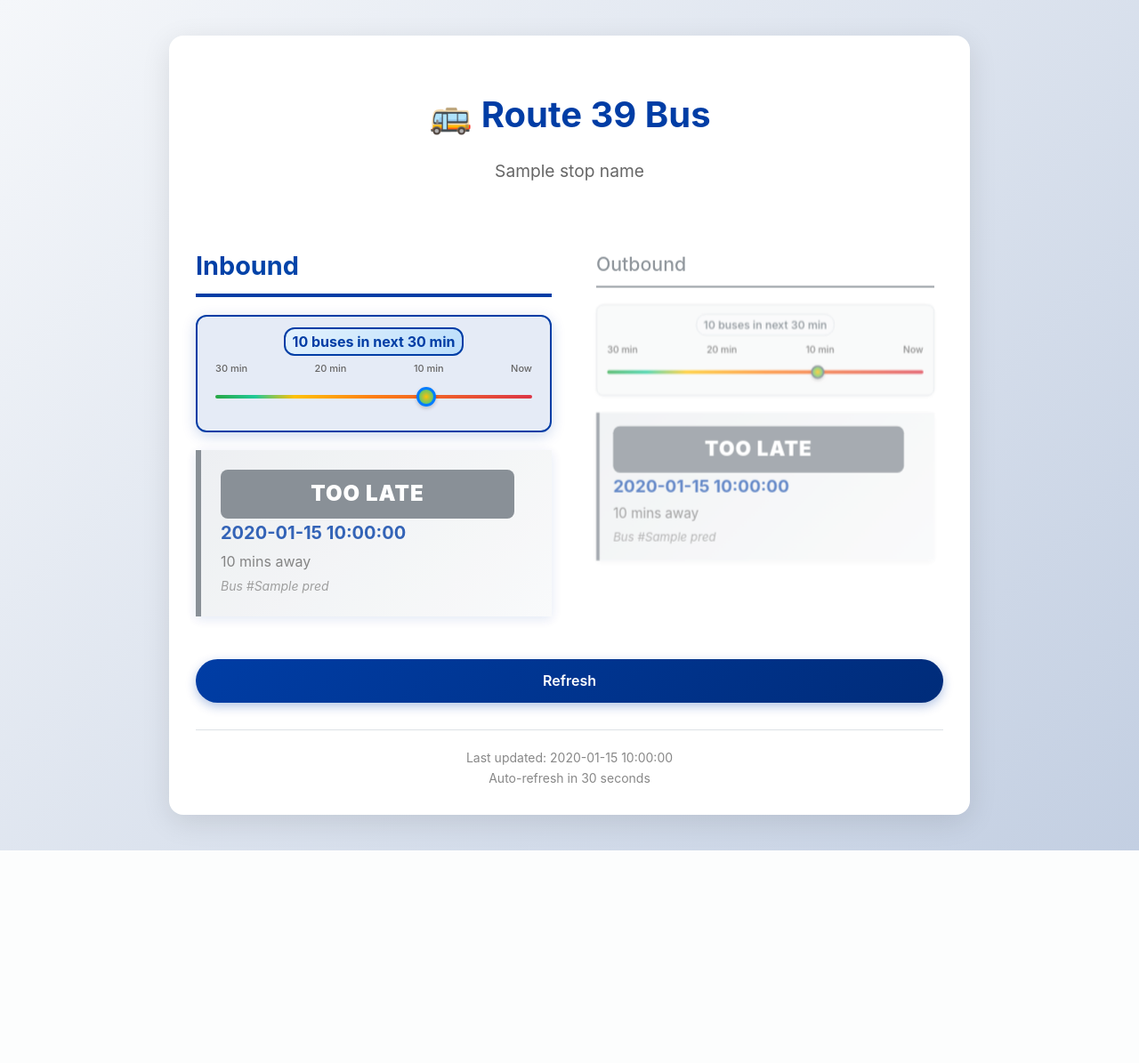
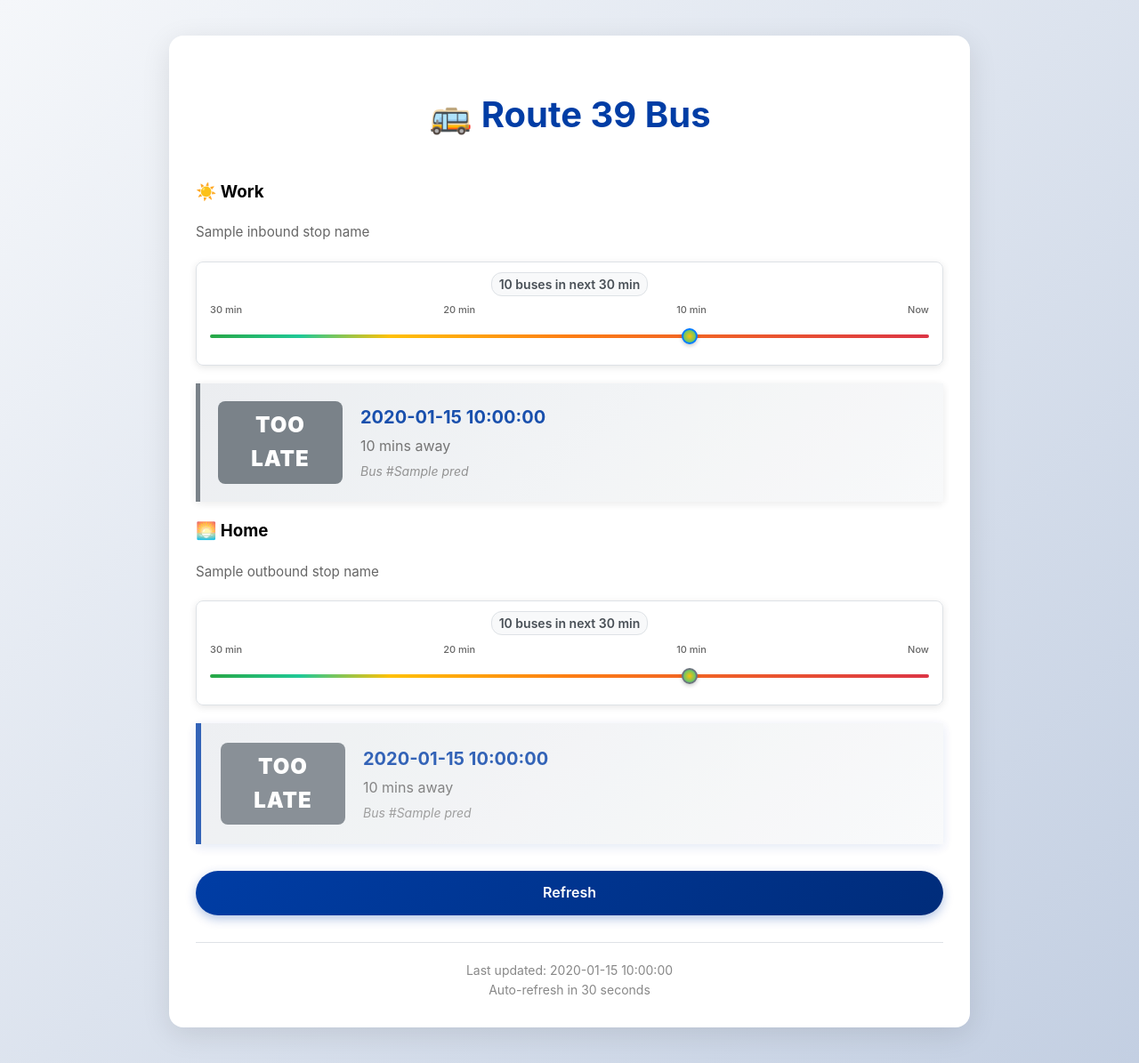
Before and after one commit to cohoga/bus-tracker, a Flask app: template templates/index.html in a window 1280 px wide. Shown: the whole page at 89% size. Before the commit the page ends 956 px from the top, so only its background shows below. Run offline with Flask 3, Linux system fonts and the light colour scheme; the template is opened without the code that fills it: most values are stand-ins (such as "Sample title", 1, 10 or a date in 2020).

Commit message:
Update UI labels and styling for inbound/outbound consistency with icons

```diff
--- a/app.py
+++ b/app.py
@@ -31,34 +31,57 @@
         headers['X-API-Key'] = MBTA_API_KEY
     return headers
 
-def find_stop_ids_by_name(stop_name="Bynner"):
-    """Find the stop IDs for Bynner Street on route 39 for both directions"""
+def find_stop_ids_by_name():
+    """Find the stop IDs for Bynner Street (inbound) and 677 Huntington Ave (outbound) on route 39"""
     stops = {'inbound': {'id': None, 'name': None}, 'outbound': {'id': None, 'name': None}}
 
-    for direction_id in ['0', '1']:  # 0=outbound, 1=inbound
-        try:
-            url = f"{MBTA_API_BASE}/stops"
-            params = {
-                'filter[route]': ROUTE_39_ID,
-                'filter[direction_id]': direction_id,
-            }
+    # Inbound: Bynner Street (direction_id=1)
+    try:
+        url = f"{MBTA_API_BASE}/stops"
+        params = {
+            'filter[route]': ROUTE_39_ID,
+            'filter[direction_id]': '1',  # Inbound
+        }
 
-            response = requests.get(url, params=params, headers=get_mbta_headers())
-            response.raise_for_status()
+        response = requests.get(url, params=params, headers=get_mbta_headers())
+        response.raise_for_status()
 
-            data = response.json()
+        data = response.json()
 
-            # Look for Bynner Street in the stops
-            for stop in data.get('data', []):
-                stop_name_api = stop['attributes']['name']
-                if 'Bynner' in stop_name_api:
-                    direction_key = 'outbound' if direction_id == '0' else 'inbound'
-                    stops[direction_key]['id'] = stop['id']
-                    stops[direction_key]['name'] = stop_name_api
-                    break
+        # Look for Bynner Street in the inbound stops
+        for stop in data.get('data', []):
+            stop_name_api = stop['attributes']['name']
+            if 'Bynner' in stop_name_api:
+                stops['inbound']['id'] = stop['id']
+                stops['inbound']['name'] = stop_name_api
+                break
 
-        except requests.RequestException as e:
-            print(f"Error finding {direction_key} stop: {e}")
+    except requests.RequestException as e:
+        print(f"Error finding inbound stop: {e}")
+
+    # Outbound: 677 Huntington Ave (direction_id=0)
+    try:
+        url = f"{MBTA_API_BASE}/stops"
+        params = {
+            'filter[route]': ROUTE_39_ID,
+            'filter[direction_id]': '0',  # Outbound
+        }
+
+        response = requests.get(url, params=params, headers=get_mbta_headers())
+        response.raise_for_status()
+
+        data = response.json()
+
+        # Look for Huntington Ave in the outbound stops
+        for stop in data.get('data', []):
+            stop_name_api = stop['attributes']['name']
+            if '677' in stop_name_api:
+                stops['outbound']['id'] = stop['id']
+                stops['outbound']['name'] = stop_name_api
+                break
+
+    except requests.RequestException as e:
+        print(f"Error finding outbound stop: {e}")
 
     return stops
 
@@ -164,7 +187,7 @@
     """Main page showing next bus arrivals"""
     try:
         # Find stop IDs for both directions
-        stops = find_stop_ids_by_name("Bynner")
+        stops = find_stop_ids_by_name()
 
         # Get predictions for both directions
         inbound_predictions = []
@@ -180,10 +203,13 @@
         inbound_count_30min = sum(1 for pred in inbound_predictions if pred['minutes_away'] <= 30)
         outbound_count_30min = sum(1 for pred in outbound_predictions if pred['minutes_away'] <= 30)
 
-        # Use inbound stop name as primary, fallback to outbound or hardcoded
-        stop_name = (stops['inbound']['name'] or
-                    stops['outbound']['name'] or
-                    "Bynner Street (Route 39)")
+        # Determine time of day: morning (before noon) or afternoon
+        current_hour = datetime.now().hour
+        is_morning = current_hour < 12
+
+        # Use inbound stop name as primary
+        inbound_stop_name = stops['inbound']['name'] or "Bynner Street (Route 39)"
+        outbound_stop_name = stops['outbound']['name'] or "677 Huntington Ave (Route 39)"
 
         return render_template(
             'index.html',
@@ -191,7 +217,9 @@
             outbound_predictions=outbound_predictions,
             inbound_count_30min=inbound_count_30min,
             outbound_count_30min=outbound_count_30min,
-            stop_name=stop_name,
+            inbound_stop_name=inbound_stop_name,
+            outbound_stop_name=outbound_stop_name,
+            is_morning=is_morning,
             current_time=datetime.now().strftime('%I:%M:%S %p')
         )
     except Exception as e:
@@ -210,7 +238,7 @@
 @app.route('/api/predictions')
 def api_predictions():
     """API endpoint returning JSON predictions"""
-    stops = find_stop_ids_by_name("Bynner")
+    stops = find_stop_ids_by_name()
 
     # Get predictions for both directions
     inbound_predictions = []
@@ -247,7 +275,7 @@
 def debug_predictions():
     """Debug endpoint to see raw prediction data"""
     try:
-        stops = find_stop_ids_by_name("Bynner")
+        stops = find_stop_ids_by_name()
         stop_id = stops['inbound']['id'] or BYNNER_STREET_STOP_ID
         stop_name = stops['inbound']['name'] or "Bynner Street (Route 39)"
 
@@ -306,7 +334,7 @@
     print(f"MBTA API Key configured: {'Yes' if MBTA_API_KEY else 'No (using rate-limited access)'}")
 
     # Try to find the correct stop IDs on startup
-    stops = find_stop_ids_by_name("Bynner")
+    stops = find_stop_ids_by_name()
     if stops['inbound']['id']:
         print(f"Found inbound stop: {stops['inbound']['name']} (ID: {stops['inbound']['id']})")
     else:
--- a/static/style.css
+++ b/static/style.css
@@ -115,6 +115,11 @@
     border-color: #6c757d;
 }
 
+.prediction-card {
+    display: flex;
+    align-items: center;
+}
+
 .prediction-card.inbound-primary {
     padding: 22px;
     margin: 18px 0;
@@ -123,11 +128,11 @@
 }
 
 .prediction-card.outbound-secondary {
-    padding: 16px;
-    margin: 12px 0;
-    border-left: 4px solid #6c757d;
-    box-shadow: 0 2px 8px rgba(0,0,0,0.08);
-    opacity: 0.8;
+    padding: 20px;
+    margin: 16px 0;
+    border-left: 5px solid #6c757d;
+    box-shadow: 0 2px 10px rgba(0,0,0,0.1);
+    opacity: 0.9;
 }
 
 .prediction-card:hover {
@@ -265,6 +270,10 @@
     margin-top: 30px;
 }
 
+.directions-container.afternoon-order {
+    flex-direction: row-reverse;
+}
+
 .direction-section {
     flex: 1;
 }
@@ -277,7 +286,7 @@
     color: #003da5;
     font-size: 1.8rem;
     font-weight: 700;
-    margin-bottom: 20px;
+    margin-bottom: 4px;
     padding-bottom: 8px;
     border-bottom: 4px solid #003da5;
     display: flex;
@@ -287,6 +296,13 @@
     -webkit-background-clip: text;
     -webkit-text-fill-color: transparent;
     background-clip: text;
+}
+
+.stop-location {
+    font-size: 0.95rem;
+    color: #666;
+    margin-bottom: 20px;
+    font-weight: 400;
 }
 
 .direction-section.inbound-primary .status-bar {
@@ -316,17 +332,15 @@
 }
 
 .direction-section.outbound-secondary {
-    opacity: 0.75;
-    transform: scale(0.95);
 }
 
 .direction-section.outbound-secondary h3 {
     color: #6c757d;
-    font-size: 1.4rem;
-    font-weight: 500;
-    margin-bottom: 20px;
+    font-size: 1.6rem;
+    font-weight: 600;
+    margin-bottom: 4px;
     padding-bottom: 8px;
-    border-bottom: 2px solid #6c757d;
+    border-bottom: 3px solid #6c757d;
     display: flex;
     align-items: center;
     gap: 8px;
@@ -334,34 +348,143 @@
 
 .direction-section.outbound-secondary .status-bar {
     background: rgba(108, 117, 125, 0.05);
-    border: 1px solid #dee2e6;
-    border-radius: 8px;
-    padding: 10px 12px;
-    box-shadow: 0 2px 8px rgba(0,0,0,0.05);
+    border: 2px solid #6c757d;
+    border-radius: 10px;
+    padding: 14px 18px;
+    box-shadow: 0 3px 12px rgba(0,0,0,0.1);
 }
 
 .direction-section.outbound-secondary .bus-count {
-    font-size: 13px;
-    font-weight: 500;
+    font-size: 15px;
+    font-weight: 600;
     color: #6c757d;
     background: #f8f9fa;
-    border: 1px solid #dee2e6;
+    border: 2px solid #6c757d;
 }
 
 .direction-section.outbound-secondary .timeline {
-    height: 25px;
+    height: 30px;
 }
 
 .direction-section.outbound-secondary .bus-dot {
-    width: 12px;
-    height: 12px;
+    width: 14px;
+    height: 14px;
     border-width: 2px;
+}
+
+/* Outbound Primary (Afternoon) */
+.direction-section.outbound-primary {
+    opacity: 1;
+    transform: scale(1);
+}
+
+.direction-section.outbound-primary h3 {
+    color: #003da5;
+    font-size: 1.8rem;
+    font-weight: 700;
+    margin-bottom: 4px;
+    padding-bottom: 8px;
+    border-bottom: 4px solid #003da5;
+    display: flex;
+    align-items: center;
+    gap: 8px;
+    background: linear-gradient(135deg, #003da5, #0056b3);
+    -webkit-background-clip: text;
+    -webkit-text-fill-color: transparent;
+    background-clip: text;
+}
+
+.direction-section.outbound-primary .status-bar {
+    background: rgba(0, 61, 165, 0.1);
+    border: 2px solid #003da5;
+    border-radius: 12px;
+    padding: 16px 20px;
+    box-shadow: 0 4px 16px rgba(0, 61, 165, 0.2);
+}
+
+.direction-section.outbound-primary .bus-count {
+    font-size: 16px;
+    font-weight: 700;
+    color: #003da5;
+    background: linear-gradient(135deg, #e3f2fd, #bbdefb);
+    border: 2px solid #003da5;
+}
+
+.direction-section.outbound-primary .timeline {
+    height: 35px;
+}
+
+.direction-section.outbound-primary .bus-dot {
+    width: 16px;
+    height: 16px;
+    border-width: 3px;
+}
+
+.prediction-card.outbound-primary {
+    padding: 22px;
+    margin: 18px 0;
+    border-left: 6px solid #003da5;
+    box-shadow: 0 3px 12px rgba(0, 61, 165, 0.15);
+}
+
+/* Inbound Secondary (Afternoon) */
+.direction-section.inbound-secondary {
+}
+
+.direction-section.inbound-secondary h3 {
+    color: #6c757d;
+    font-size: 1.6rem;
+    font-weight: 600;
+    margin-bottom: 4px;
+    padding-bottom: 8px;
+    border-bottom: 3px solid #6c757d;
+    display: flex;
+    align-items: center;
+    gap: 8px;
+}
+
+.direction-section.inbound-secondary .status-bar {
+    background: rgba(108, 117, 125, 0.05);
+    border: 2px solid #6c757d;
+    border-radius: 10px;
+    padding: 14px 18px;
+    box-shadow: 0 3px 12px rgba(0,0,0,0.1);
+}
+
+.direction-section.inbound-secondary .bus-count {
+    font-size: 15px;
+    font-weight: 600;
+    color: #6c757d;
+    background: #f8f9fa;
+    border: 2px solid #6c757d;
+}
+
+.direction-section.inbound-secondary .timeline {
+    height: 30px;
+}
+
+.direction-section.inbound-secondary .bus-dot {
+    width: 14px;
+    height: 14px;
+    border-width: 2px;
+}
+
+.prediction-card.inbound-secondary {
+    padding: 20px;
+    margin: 16px 0;
+    border-left: 5px solid #6c757d;
+    box-shadow: 0 2px 10px rgba(0,0,0,0.1);
+    opacity: 0.9;
 }
 
 @media (max-width: 768px) {
     .directions-container {
         flex-direction: column;
         gap: 30px;
+    }
+
+    .directions-container.afternoon-order {
+        flex-direction: column-reverse;
     }
 
     .prediction-card {
--- a/templates/index.html
+++ b/templates/index.html
@@ -10,14 +10,13 @@
     <div class="container">
         <div class="header">
             <h1>🚌 Route 39 Bus</h1>
-            <h2>{{ stop_name }}</h2>
         </div>
 
-        <div class="directions-container">
+        <div class=\"directions-container{% if not is_morning %} afternoon-order{% endif %}\">
             <!-- Inbound Section -->
-            <div class="direction-section inbound-primary">
-                <h3>Inbound</h3>
-
+            <div class=\"direction-section {% if is_morning %}inbound-primary{% else %}inbound-secondary{% endif %}\">
+                <h3>☀️ Work</h3>
+                <div class="stop-location">{{ inbound_stop_name }}</div>
                 <!-- Inbound Status Bar -->
                 <div class="status-bar">
                     <div class="status-header">
@@ -41,7 +40,7 @@
                                                      'radial-gradient(circle, #ffc107, #20c997)' if pred.minutes_away <= 15 else
                                                      'radial-gradient(circle, #fd7e14, #ffc107)' if pred.minutes_away <= 22.5 else
                                                      'radial-gradient(circle, #dc3545, #fd7e14)' }};"
-                                 title="Inbound: {{ pred.formatted_time }} ({{ pred.minutes_away }} min)">
+                                 title="to work: {{ pred.formatted_time }} ({{ pred.minutes_away }} min)">
                             </div>
                             {% endif %}
                             {% endfor %}
@@ -51,7 +50,7 @@
 
                 {% if inbound_predictions %}
                     {% for pred in inbound_predictions %}
-                    <div class="prediction-card inbound-primary {% if not pred.can_catch_bus %}too-late{% endif %} {% if pred.time_to_leave_minutes <= 0 %}leave-now{% endif %} {% if pred.time_to_leave_minutes <= 3 and pred.time_to_leave_minutes > 0 %}leave-soon{% endif %}">
+                    <div class="prediction-card {% if is_morning %}inbound-primary{% else %}inbound-secondary{% endif %} {% if not pred.can_catch_bus %}too-late{% endif %} {% if pred.time_to_leave_minutes <= 0 %}leave-now{% endif %} {% if pred.time_to_leave_minutes <= 3 and pred.time_to_leave_minutes > 0 %}leave-soon{% endif %}">
                         <div class="leave-action">
                             {% if not pred.can_catch_bus %}
                                 <div class="action-text too-late">Too Late</div>
@@ -90,8 +89,9 @@
             </div>
 
             <!-- Outbound Section -->
-            <div class="direction-section outbound-secondary">
-                <h3>Outbound</h3>
+            <div class=\"direction-section {% if is_morning %}outbound-secondary{% else %}outbound-primary{% endif %}\">
+                <h3>🌅 Home</h3>
+                <div class="stop-location">{{ outbound_stop_name }}</div>
 
                 <!-- Outbound Status Bar -->
                 <div class="status-bar">
@@ -116,7 +116,7 @@
                                                      'radial-gradient(circle, #ffc107, #20c997)' if pred.minutes_away <= 15 else
                                                      'radial-gradient(circle, #fd7e14, #ffc107)' if pred.minutes_away <= 22.5 else
                                                      'radial-gradient(circle, #dc3545, #fd7e14)' }};"
-                                 title="Outbound: {{ pred.formatted_time }} ({{ pred.minutes_away }} min)">
+                                 title="home: {{ pred.formatted_time }} ({{ pred.minutes_away }} min)">
                             </div>
                             {% endif %}
                             {% endfor %}
@@ -126,7 +126,7 @@
 
                 {% if outbound_predictions %}
                     {% for pred in outbound_predictions %}
-                    <div class="prediction-card outbound-secondary {% if not pred.can_catch_bus %}too-late{% endif %} {% if pred.time_to_leave_minutes <= 0 %}leave-now{% endif %} {% if pred.time_to_leave_minutes <= 3 and pred.time_to_leave_minutes > 0 %}leave-soon{% endif %}">
+                    <div class="prediction-card {% if is_morning %}outbound-secondary{% else %}outbound-primary{% endif %} {% if not pred.can_catch_bus %}too-late{% endif %} {% if pred.time_to_leave_minutes <= 0 %}leave-now{% endif %} {% if pred.time_to_leave_minutes <= 3 and pred.time_to_leave_minutes > 0 %}leave-soon{% endif %}">
                         <div class="leave-action">
                             {% if not pred.can_catch_bus %}
                                 <div class="action-text too-late">Too Late</div>
```
